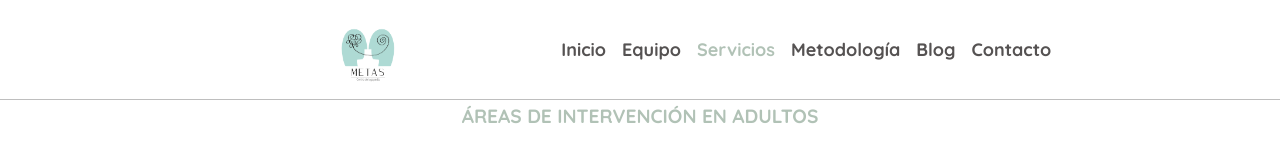
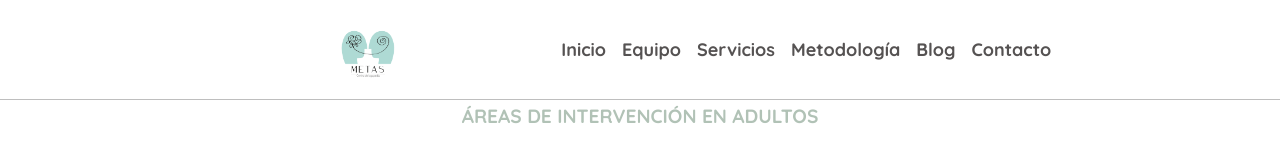
Before and after one commit to wiflysk8/Metas_logopedia, a React (Create React App) app: page /servicios/adultos in a window 1280 px wide. Shown: the top 160 px of the page. Built offline with nearby package versions, Linux system fonts and the light colour scheme.

Commit message:
fixed sideDrawer

```diff
--- a/src/components/NavbarResponsive/NavbarResponsive.jsx
+++ b/src/components/NavbarResponsive/NavbarResponsive.jsx
@@ -1,38 +1,30 @@
-import React from "react";
+import React, { useState } from "react";
 import ToolBar from "../ToolBar/ToolBar";
 import SideDrawer from "../SideMenu/SideDrawer";
 import BackDrop from "../BackDrop/BackDrop";
 
-class NavbarResponsive extends React.Component {
-  state = {
-    sideDrawerOpen: false,
+const NavbarResponsive = () => {
+  const [sideDrawerOpen, setSideDrawerOpen] = useState(false);
+
+  const drawerToggleClickHandler = () => {
+    setSideDrawerOpen(!sideDrawerOpen);
+  };
+  const backDropClickHandler = () => {
+    setSideDrawerOpen(false);
   };
 
-  drawerToggleClickHandler = () => {
-    this.setState((prevState) => {
-      return { sideDrawerOpen: !prevState.sideDrawerOpen };
-    });
-  };
-  backDropClickHandler = () => {
-    this.setState({ sideDrawerOpen: false });
-  };
-
-  render() {
-    // let sideDrawer;
   let backdrop;
 
-    if (this.state.sideDrawerOpen) {
-      // sideDrawer = <SideDrawer />;
-      backdrop = <BackDrop click={this.backDropClickHandler} />;
+  if (sideDrawerOpen) {
+    backdrop = <BackDrop click={backDropClickHandler} />;
   }
   return (
     <div style={{ height: "100%" }}>
-        <ToolBar drawerToggleClickHandler={this.drawerToggleClickHandler} />
-        <SideDrawer show={this.state.sideDrawerOpen} />
+      <ToolBar drawerToggleClickHandler={drawerToggleClickHandler} />
+      <SideDrawer show={sideDrawerOpen} toggle={setSideDrawerOpen} />
       {backdrop}
     </div>
   );
-  }
-}
+};
 
 export default NavbarResponsive;
--- a/src/components/SideMenu/SideDrawer.jsx
+++ b/src/components/SideMenu/SideDrawer.jsx
@@ -9,7 +9,7 @@ const SideDrawer = (props) => {
   }
 
   const handleHideDrawer = () => {
-    props.hideDrawer();
+    props.toggle(false);
   };
 
   return (
--- a/src/components/ToolBar/ToolBar.css
+++ b/src/components/ToolBar/ToolBar.css
@@ -37,7 +37,7 @@
 
 .logo_image {
   width: 100%;
-  height: 100%;
+  height: 80%;
 }
 
 .toolbar_logo a {
@@ -47,8 +47,8 @@
 }
 
 @media screen and (min-width: 760px) {
-  .toolbar_logo img {
-    height: 80px;
+  .logo_image {
+    max-height: 80px;
     width: 80px;
   }
 }
@@ -95,16 +95,16 @@
   .toggle-btn {
     display: none;
   }
-
-  .toolbar_logo {
-    margin-left: 0;
-  }
 }
 
 /* Dropdown Button */
 .dropbtn {
   border: none;
   cursor: pointer;
+  color: var(--color-navbarText);
+  text-decoration: none;
+  font-weight: bold;
+  font-size: 18px;
 }
 
 /* The container <div> - needed to position the dropdown content */
--- a/src/components/ToolBar/ToolBar.jsx
+++ b/src/components/ToolBar/ToolBar.jsx
@@ -48,10 +48,10 @@ const toolbar = (props) => {
                 style={({ isActive }) => ({
                   color: isActive ? "#B1C2B6" : "#524f4ffa",
                 })}
-              >
-                <div class="dropdown">
-                  <div class="dropbtn">Servicios</div>
-                  <div class="dropdown-content">
+              ></NavLink>
+              <div className="dropdown">
+                <div className="dropbtn">Servicios</div>
+                <div className="dropdown-content">
                   <NavLink className={"NavLink"} to={"/servicios/ninos"}>
                     Niños
                   </NavLink>
@@ -60,7 +60,6 @@ const toolbar = (props) => {
                   </NavLink>
                 </div>
               </div>
-              </NavLink>
             </li>
             <li>
               <NavLink
--- a/src/pages/Blog/BlogPage.jsx
+++ b/src/pages/Blog/BlogPage.jsx
@@ -5,11 +5,10 @@ import { FooterWrapper } from "../../GlobalStyles";
 const BlogPage = () => {
   return (
     <section className="mt-28 grid place-items-center ">
-      {" "}
       <iframe
         className="w-full h-screen"
         src="https://metaslogopedia.blogspot.com"
-        frameborder="0"
+        frameBorder="0"
         title="blog"
       />
       <FooterWrapper>
--- a/src/pages/Contact/ContactPage.jsx
+++ b/src/pages/Contact/ContactPage.jsx
@@ -30,67 +30,71 @@ const ContactPage = () => {
 
   return (
     <>
-      <StyledServices className="mb-16">
+      <StyledServices className="mb-16 ">
         <h4>CONTACTA CON NOSOTRAS</h4>
         {submited ? (
           <h4 style={{ height: "29vh" }}>Mensaje enviado</h4>
         ) : (
-          <form class="w-80 max-w-lg  sm:ml-5" onSubmit={sendEmail} ref={form}>
-            <div class="flex flex-wrap -mx-3 mb-6">
-              <div class="w-full md:w-1/2 px-3 mb-6 md:mb-0 ">
+          <form
+            className="w-100 max-w-lg  sm:ml-5 sm: w-80"
+            onSubmit={sendEmail}
+            ref={form}
+          >
+            <div className="flex flex-wrap -mx-3 mb-6">
+              <div className="w-full md:w-1/2 px-3 mb-6 md:mb-0 ">
                 <label
-                  class="block uppercase tracking-wide text-gray-700 text-xs font-bold mb-2"
-                  for="nombre"
+                  className="block uppercase tracking-wide text-gray-700 text-xs font-bold mb-2"
+                  htmlFor="nombre"
                 >
                   Nombre
                 </label>
                 <input
-                  class="appearance-none block w-full bg-gray-200 text-gray-700 border border-gray-200 rounded py-3 px-4 leading-tight focus:outline-none focus:bg-white focus:border-gray-500"
+                  className="appearance-none block w-full bg-gray-200 text-gray-700 border border-gray-200 rounded py-3 px-4 leading-tight focus:outline-none focus:bg-white focus:border-gray-500"
                   id="nombre"
                   name="nombre"
                   type="text"
                   placeholder="Tu nombre"
                 />
               </div>
-              <div class="w-full md:w-1/2 px-3 mb-6">
+              <div className="w-full md:w-1/2 px-3 mb-6">
                 <label
-                  class="block uppercase tracking-wide text-gray-700 text-xs font-bold mb-2"
-                  for="apellidos"
+                  className="block uppercase tracking-wide text-gray-700 text-xs font-bold mb-2"
+                  htmlFor="apellidos"
                 >
                   Apellidos
                 </label>
                 <input
-                  class="appearance-none block w-full bg-gray-200 text-gray-700 border border-gray-200 rounded py-3 px-4 leading-tight focus:outline-none focus:bg-white focus:border-gray-500"
+                  className="appearance-none block w-full bg-gray-200 text-gray-700 border border-gray-200 rounded py-3 px-4 leading-tight focus:outline-none focus:bg-white focus:border-gray-500"
                   type="text"
                   id="apellidos"
                   name="apellidos"
                   placeholder="Tus apellidos"
                 />
               </div>
-              <div class="w-full md:w-1/2 px-3 mb-6">
+              <div className="w-full md:w-1/2 px-3 mb-6">
                 <label
-                  class="block uppercase tracking-wide text-gray-700 text-xs font-bold mb-2"
-                  for="email"
+                  className="block uppercase tracking-wide text-gray-700 text-xs font-bold mb-2"
+                  htmlFor="email"
                 >
                   Email
                 </label>
                 <input
-                  class="appearance-none block w-full bg-gray-200 text-gray-700 border border-gray-200 rounded py-3 px-4 leading-tight focus:outline-none focus:bg-white focus:border-gray-500"
+                  className="appearance-none block w-full bg-gray-200 text-gray-700 border border-gray-200 rounded py-3 px-4 leading-tight focus:outline-none focus:bg-white focus:border-gray-500"
                   id="email"
                   name="email"
                   type="text"
                   placeholder="Tu email"
                 />
               </div>
-              <div class="w-full md:w-1/2 px-3 mb-6">
+              <div className="w-full md:w-1/2 px-3 mb-6">
                 <label
-                  class="block uppercase tracking-wide text-gray-700 text-xs font-bold mb-2"
-                  for="telefono"
+                  className="block uppercase tracking-wide text-gray-700 text-xs font-bold mb-2"
+                  htmlFor="telefono"
                 >
                   Teléfono
                 </label>
                 <input
-                  class="appearance-none block w-full bg-gray-200 text-gray-700 border border-gray-200 rounded py-3 px-4 leading-tight focus:outline-none focus:bg-white focus:border-gray-500"
+                  className="appearance-none block w-full bg-gray-200 text-gray-700 border border-gray-200 rounded py-3 px-4 leading-tight focus:outline-none focus:bg-white focus:border-gray-500"
                   id="telefono"
                   name="telefono"
                   type="text"
@@ -98,15 +102,15 @@ const ContactPage = () => {
                 />
               </div>
 
-              <div class="w-full md:w-full px-3 mb-6">
+              <div className="w-full md:w-full px-3 mb-6">
                 <label
-                  class="block uppercase tracking-wide text-gray-700 text-xs font-bold mb-2"
-                  for="mensaje"
+                  className="block uppercase tracking-wide text-gray-700 text-xs font-bold mb-2"
+                  htmlFor="mensaje"
                 >
                   Déjanos tu mensaje
                 </label>
                 <textarea
-                  class="appearance-none block w-full bg-gray-200 text-gray-700 border border-gray-200 rounded py-3 px-4 leading-tight focus:outline-none focus:bg-white focus:border-gray-500"
+                  className="appearance-none block w-full bg-gray-200 text-gray-700 border border-gray-200 rounded py-3 px-4 leading-tight focus:outline-none focus:bg-white focus:border-gray-500"
                   id="mensaje"
                   name="mensaje"
                   type="text"
@@ -116,7 +120,7 @@ const ContactPage = () => {
             </div>
             <div className="flex align-center justify-center">
               <button
-                class="hover:bg-[#81a08a] bg-white text-black font-bold py-2 px-14 border border[#81a08a] rounded ease-in-out duration-300"
+                className="hover:bg-[#81a08a] bg-white text-black font-bold py-2 px-14 border border[#81a08a] rounded ease-in-out duration-300"
                 onClick={sendEmail}
               >
                 Enviar
```
Also changed, not shown: src/index.js (+6 -9 lines). Lines whose indentation alone changed are shown as unchanged.
